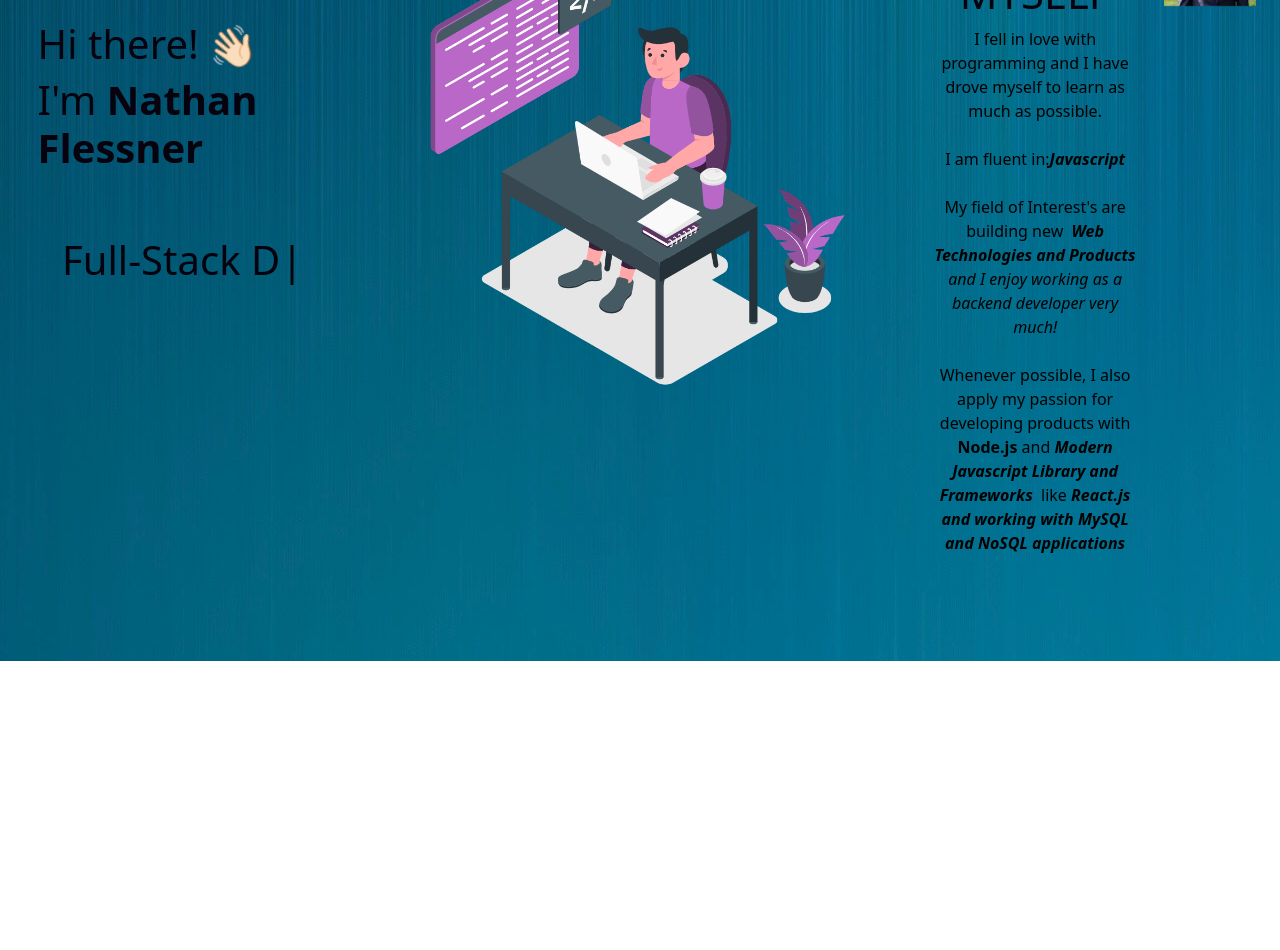
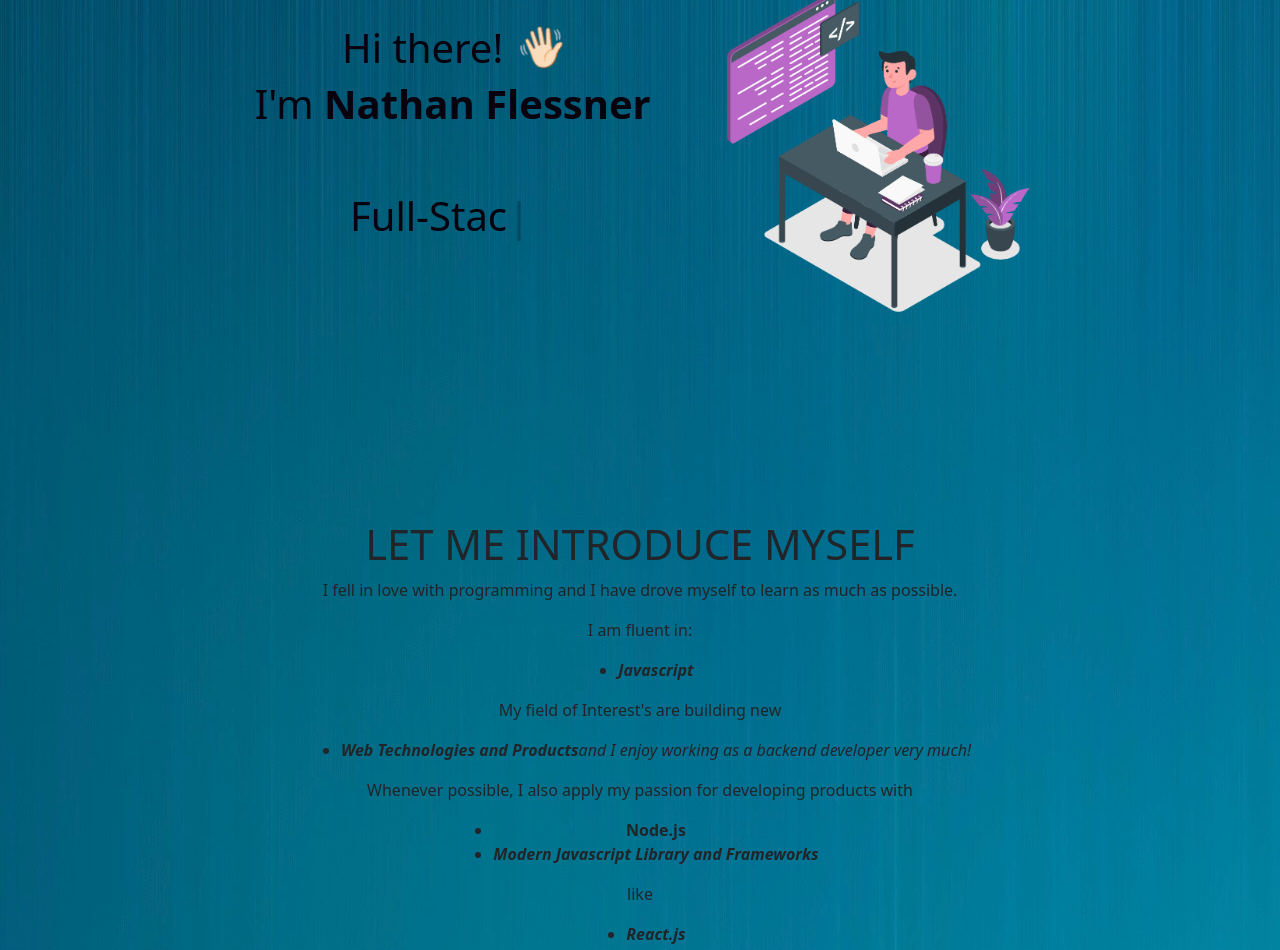
Before and after one commit to SirNathanJF/this-is-nate, a React (Create React App) app: page / in a window 1280 px wide. Shown: the part 220-1170 px from the top of the page. Before the commit the page ends 881 px from the top, so only its background shows below. Built offline with nearby package versions, Linux system fonts and the light colour scheme.

Commit message:
Styling tweaks

```diff
--- a/src/components/Main.js
+++ b/src/components/Main.js
@@ -1,22 +1,22 @@
-import React, { useState } from 'react';
-import Navigation from './Navigation';
-import Home from './views/Home';
-import About from './views/About';
-import Portfolio from './views/Portfolio';
-import Contact from './views/Contact';
+import React, { useState } from "react";
+import Navigation from "./Navigation";
+import Home from "./views/Home";
+import About from "./views/About";
+import Portfolio from "./views/Portfolio";
+import Contact from "./views/Contact";
 
 export default function Main() {
-  const [currentPage, setCurrentPage] = useState('Home');
+  const [currentPage, setCurrentPage] = useState("Home");
 
   // Check to see what page is current, and reader specific component based on which page is current.
   const renderPage = () => {
-    if (currentPage === 'Home') {
+    if (currentPage === "Home") {
       return <Home />;
     }
-    if (currentPage === 'About') {
+    if (currentPage === "About") {
       return <About />;
     }
-    if (currentPage === 'Portfolio') {
+    if (currentPage === "Portfolio") {
       return <Portfolio />;
     }
     return <Contact />;
@@ -25,8 +25,11 @@ export default function Main() {
   const handlePageChange = (page) => setCurrentPage(page);
 
   return (
-    <div>
-      <Navigation currentPage={currentPage} handlePageChange={handlePageChange} />
+    <div className="page">
+      <Navigation
+        currentPage={currentPage}
+        handlePageChange={handlePageChange}
+      />
       {/* Call our previously defined function for page rendering */}
       {renderPage()}
     </div>
--- a/src/components/views/Home.js
+++ b/src/components/views/Home.js
@@ -1,35 +1,102 @@
-import React from 'react';
-import { Container, Row, Col } from "react-bootstrap";
-import Typewrite from './Typewrite'
-import Home2 from './Home2'
-import coder from '../../Assets/coder.svg'
+// Node modules.
+import React from "react";
+// Relative imports.
+import Typewrite from "./Typewrite";
+import coder from "../../Assets/coder.svg";
+import headshot from "../../Assets/headshot.jpg";
 
 export default function Home() {
   return (
-    <section className='home-body'>
-      <Container fluid className='home-content'>
-        <Row>
-          <Col md={15} className='home-header'>
+    <section className="home">
+      {/* Hero */}
+      <div className="hero">
+        {/* Hero content */}
+        <div className="hero-content">
           <h1 className="home-text">
-              Hi there! <span className='wave'>👋🏻</span>
+            Hi there! <span className="wave">👋🏻</span>
           </h1>
 
           <h1 className="heading-name">
-                I'm
-                <strong className="main-name"> Nathan Flessner</strong>
+            I'm <strong className="main-name">Nathan Flessner</strong>
           </h1>
 
-            <div style={{ padding: 50, textAlign: "left", color: '#07020D', fontSize: '2.5em' }}>
+          <div
+            style={{
+              padding: 50,
+              textAlign: "left",
+              color: "#07020D",
+              fontSize: "2.5em",
+            }}
+          >
             <Typewrite />
           </div>
-          </Col>
-        </Row>
+        </div>
 
-      </Container>
-      <Col md={5} style={{ paddingBottom: 20 }}>
-              <img src={coder} alt="coder at desk" className="img-fluid"/>
-      </Col>
-      <Home2 />
+        {/* Hero image of coder */}
+        <img src={coder} alt="coder at desk" className="img-fluid" />
+      </div>
+
+      {/* Introduction | header */}
+      <h2 style={{ fontSize: "2.6em" }}>
+        LET ME <span className="purple">INTRODUCE</span> MYSELF
+      </h2>
+
+      {/* Introduction | description */}
+      <p>
+        I fell in love with programming and I have drove myself to learn as much
+        as possible.
+      </p>
+      <p>I am fluent in:</p>
+      <ul>
+        <li>
+          <i>
+            <b className="purple">Javascript</b>
+          </i>
+        </li>
+      </ul>
+      <p>My field of Interest's are building new</p>
+      <ul>
+        <li>
+          <i>
+            <b className="purple">Web Technologies and Products</b>
+            and I enjoy working as a backend developer very much!
+          </i>
+        </li>
+      </ul>
+      <p>
+        Whenever possible, I also apply my passion for developing products with
+      </p>
+      <ul>
+        <li>
+          <b className="purple">Node.js</b>
+        </li>
+        <li>
+          <i>
+            <b className="purple">Modern Javascript Library and Frameworks</b>
+          </i>
+        </li>
+      </ul>
+      <p>like</p>
+      <ul>
+        <li>
+          <i>
+            <b className="purple">React.js</b>
+          </i>
+        </li>
+        <li>
+          <i>
+            <b className="purple">MySQL</b>
+          </i>
+        </li>
+        <li>
+          <i>
+            <b className="purple">NoSQL</b>
+          </i>
+        </li>
+      </ul>
+
+      {/* Picture of me */}
+      <img src={headshot} className="img-fluid" alt="avatar" />
     </section>
-  )
+  );
 }
--- a/src/index.css
+++ b/src/index.css
@@ -40,14 +40,6 @@ body {
   text-align: left;
   justify-content: flex-start;
 }
-.home-body {
-  width: 100vw;
-  height: 100vh;
-  display: flex;
-  justify-content: center;
-  flex-direction: row;
-  align-items: center;
-}
 
 h1 {
   color:#07020D;
@@ -75,6 +67,10 @@ body {
     sans-serif;
   -webkit-font-smoothing: antialiased;
   -moz-osx-font-smoothing: grayscale;
+}
+
+#root {
+  width: 100%;
 }
 
 code {
@@ -118,3 +114,40 @@ code {
   justify-content: center !important;
   padding-top: 9em !important;
 }
+
+.page {
+  align-items: center;
+  display: flex;
+  flex-direction: column;
+}
+
+.home {
+  align-items: center;
+  display: flex;
+  flex-direction: column;
+  padding: 20px 20px 100px;
+  width: 100%;
+}
+
+.hero {
+  align-items: center;
+  display: flex;
+  flex-direction: row;
+  justify-content: center;
+  min-height: calc(100vh - 80px);
+  width: 100%;
+}
+
+.hero-content {
+  align-items: center;
+  display: flex;
+  flex-direction: column;
+  min-width: 480px;
+  padding: 0 10px 0 0;
+  text-align: center;
+}
+
+.hero img {
+  height: 400px;
+  padding: 0 0 10px 0;
+}
```
Also changed, not shown: 1 other file (tests, documents, lock files or other folders). Lines whose indentation alone changed are shown as unchanged.
